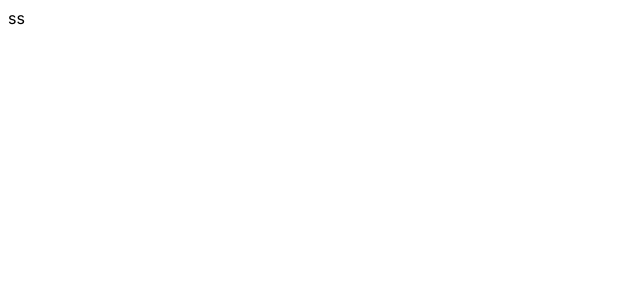
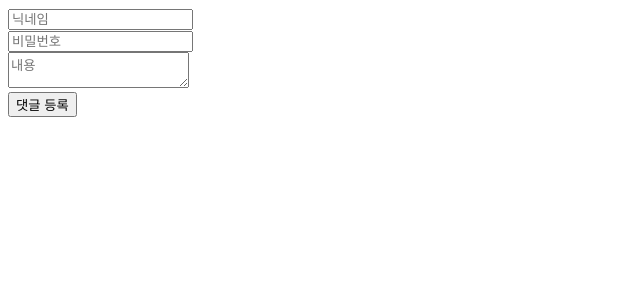
Before and after one commit to NekoNyangYee/fullstack-comments, a Next.js app in the folder frontend/: page / in a window 1280 px wide. Shown: the top 300 px of the page, without its empty margins (0-640 px from the left). Built offline with nearby package versions, Linux system fonts and the light colour scheme.

Commit message:
댓글 업로드 구현 1 (2개의 테이블 관계 에러)

```diff
--- a/frontend/app/Comments/CommentForm.tsx
+++ b/frontend/app/Comments/CommentForm.tsx
@@ -1,7 +1,68 @@
+"use client"
+
+import React from "react";
+import axios from "axios";
+import { useCommentStore } from "../Stores/commentStore";
+
 export const CommentForm = () => {
+    const { username, setUsername, password, setPassword, content, setContent, reset } = useCommentStore();
+    const [message, setMessage] = React.useState<string>('');
+    const [newComment, setNewComment] = React.useState<any>(null); // 상태 추가
+
+    const handleSubmit = async (e: React.FormEvent<HTMLFormElement>) => {
+        e.preventDefault();
+        try {
+            const response = await axios.post('http://localhost:5000/api/auth/comments', {
+                username,
+                password,
+                content
+            });
+            setMessage(response.data.message);
+            setNewComment(response.data); // 새로운 댓글 상태에 저장
+            reset();
+        } catch (err: any) {
+            console.error('Axios error:', err.response ? err.response.data : err.message);
+        }
+    };
+
     return (
         <div>
-            ss
+            {message && <p>{message}</p>}
+            {newComment && ( // 새로운 댓글이 있을 경우에만 출력
+                <div>
+                    <p>ID: {newComment.id}</p>
+                    <p>User ID: {newComment.user_id}</p>
+                    <p>Content: {newComment.content}</p>
+                    <p>Created At: {newComment.created_at}</p>
+                    <p>Updated At: {newComment.updated_at}</p>
+                </div>
+            )}
+            <form onSubmit={handleSubmit}>
+                <div>
+                    <input
+                        type="text"
+                        placeholder="닉네임"
+                        value={username}
+                        onChange={(e) => setUsername(e.target.value)}
+                    />
+                </div>
+                <div>
+                    <input
+                        type="password"
+                        placeholder="비밀번호"
+                        value={password}
+                        onChange={(e) => setPassword(e.target.value)}
+                    />
+                </div>
+                <div>
+                    <textarea
+                        placeholder="내용"
+                        value={content}
+                        onChange={(e) => setContent(e.target.value)}
+                    />
+                </div>
+                <button type="submit">댓글 등록</button>
+            </form>
         </div>
     );
 };
--- /dev/null
+++ b/frontend/app/Stores/commentStore.ts
@@ -0,0 +1,21 @@
+import { create } from 'zustand';
+
+interface CommentStore {
+    username: string;
+    setUsername: (username: string) => void;
+    password: string;
+    setPassword: (password: string) => void;
+    content: string;
+    setContent: (content: string) => void;
+    reset: () => void;
+}
+
+export const useCommentStore = create<CommentStore>((set) => ({
+    username: '',
+    setUsername: (username) => set(() => ({ username })),
+    password: '',
+    setPassword: (password) => set(() => ({ password })),
+    content: '',
+    setContent: (content) => set(() => ({ content })),
+    reset: () => set(() => ({ username: '', password: '', content: '' }))
+}))
```
Also changed, not shown: 2 other files (tests, documents, lock files or other folders).
